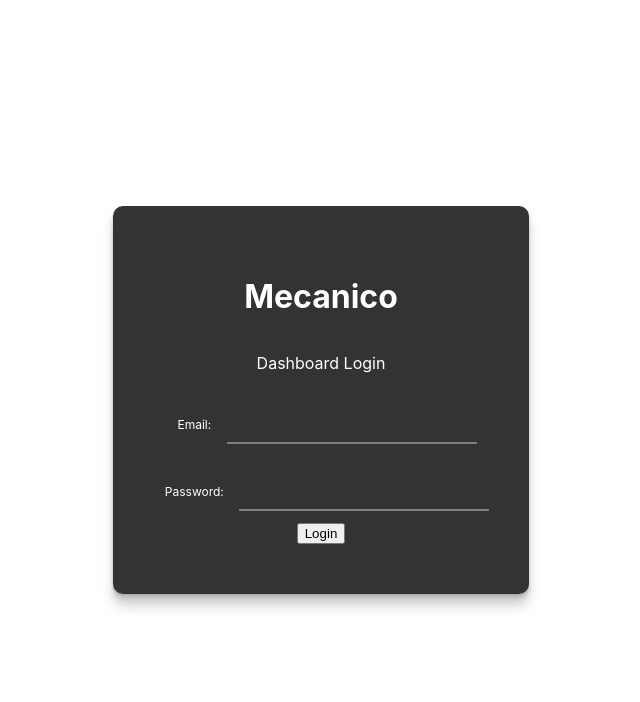
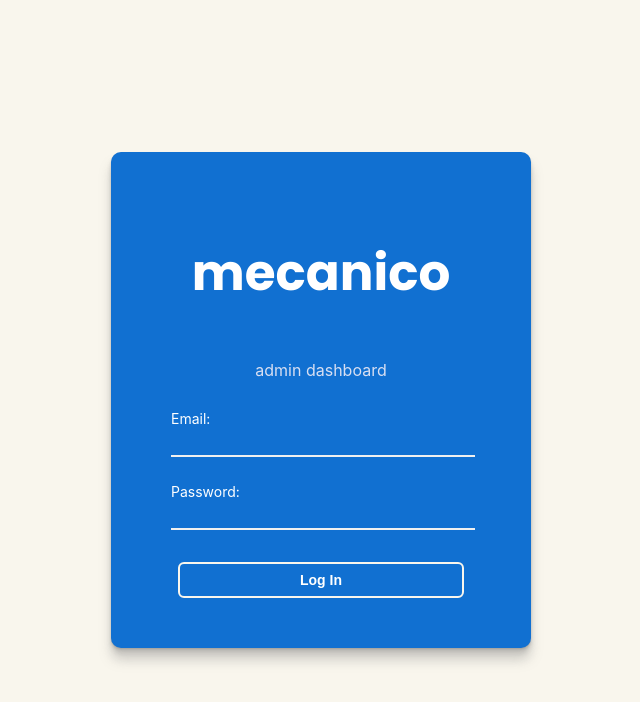
Before and after one commit to Team-Armadillo/Mechanic-Management, a React (Create React App) app in the folder client/: page /login in a window 1280 px wide. Shown: the top 702 px of the page, without its empty margins (319-959 px from the left). Built offline with nearby package versions, Linux system fonts and the light colour scheme.

Commit message:
css form inputs and btn

```diff
--- a/client/public/index.html
+++ b/client/public/index.html
@@ -10,6 +10,9 @@
       name="description"
       content="Web site created using create-react-app"
     />
+
+    <link rel="preconnect" href="https://fonts.gstatic.com">
+<link href="https://fonts.googleapis.com/css2?family=Poppins:wght@700&display=swap" rel="stylesheet">
     <link rel="apple-touch-icon" href="%PUBLIC_URL%/logo192.png" />
     <!--
       manifest.json provides metadata used when your web app is installed on a
--- a/client/src/components/LoginForm.css
+++ b/client/src/components/LoginForm.css
@@ -1,55 +1,71 @@
+body {
+    background-color: #F9F6ED !important;
+}
+
 form{
     height: 100vh;
     display: flex;
     justify-content: center;
     align-items: center;
+
 }
 
 
+
 .form-group input {
-    width: 250px;
+    width: 100%;
     font-family: inherit;
     border: 0;
-    border-bottom: 2px solid gray;
+    border-bottom: 2px solid rgb(240, 240, 240);
     outline: 0;
     font-size: 1.3rem;
     color: white;
-    padding: 8px 0;
     background: transparent;
-    transition: all 0.3s ease-in-out;
 
 }
 
+h1 {
+    font-family: 'Poppins', sans-serif;
+    font-size: 50px;
+}
+
+p {
+    color: #d8dff2;
+}
+
+input:focus {
+  outline:none !important;
+}
+
 .form-group label{
-    padding: 12px;
-    font-size: 12px;
+    font-size: 14px;
     cursor: text;
 }
 
 
-
-.form-group {
-    --input-default-border-color: white;
-    --input-border-bottom-color: white;
-  }
   .form-group {
     color: white;
-
+    width: 300px;
   }
 
   .form-inner{
     display: flex;
     flex-direction: column;
     align-items: center;
-    padding: 50px 40px;
+    padding: 50px 60px;
     color: white;
-    background: rgba(0, 0, 0, 0.8);
+    background: #1170D1;
     border-radius: 10px;
 
     box-shadow: 0 0.4px 0.4px rgba(128, 128, 128, 0.109), 0 1px 1px rgba(128, 128, 128, 0.155), 0 2.1px 2.1px rgba(128, 128, 128, 0.195), 0 4.4px 4.4px rgba(128, 128, 128, 0.241), 0 12px 12px rgba(128, 128, 128, 0.35);
   }
+.form-inner input:focus{
+  color: #f5f5f5;
+}
+
   .form-inner h3 {
-    margin: 0 0 24px 0;
+    margin: 0 0 10px 0;
+   color: #042976;
   }
   .form-inner .form-group {
     margin: 12px 0;
--- a/client/src/components/loginBtn.css
+++ b/client/src/components/loginBtn.css
@@ -2,6 +2,24 @@
     --primary: #FFF;
 }
 
+
+
 .btn {
-    padding: 20px
+    margin-top: 20px;
+    padding: 8px 120px 8px 120px;
+    border: solid 2px #F9F6ED;
+    background-color: transparent;
+    font-size: 14px;
+    font-weight: bold;
+    color: #fff;
+    border-radius: 6px;
+    transition: all 0.3s ease-in-out;
+    cursor: pointer;
 }
+
+.btn:hover{
+    background-color: #F9F6ED;
+    color: #1170D1;
+    transition: all 0.3s ease-in-out;
+    cursor: pointer;
+}
--- a/client/src/components/loginBtn.js
+++ b/client/src/components/loginBtn.js
@@ -3,7 +3,7 @@ import './LoginBtn.css';
 
 function loginBtn() {
     return (
-        <input type="submit" value="Login"/>
+        <input class= "btn" type="submit" value="Log In"/>
     )
 }
 
--- a/client/src/components/loginForm.js
+++ b/client/src/components/loginForm.js
@@ -6,13 +6,13 @@ function LoginForm() {
     return (
        <form>
            <div className= "form-inner">
-           <h1>Mecanico</h1>
-           <p>Dashboard Login</p>
+           <h1>mecanico</h1>
+           <p>admin dashboard</p>
            {/*error*/}
 
            <div className="form-group">
-               <label htmlFor="email">Email: </label>
-               <input type="email" name="email" id="email"/>
+               <label htmlFor="email" >Email: </label>
+               <input type="email" name="email" autocomplete="off" id="email"/>
                </div>
 
                <div className="form-group">
```
